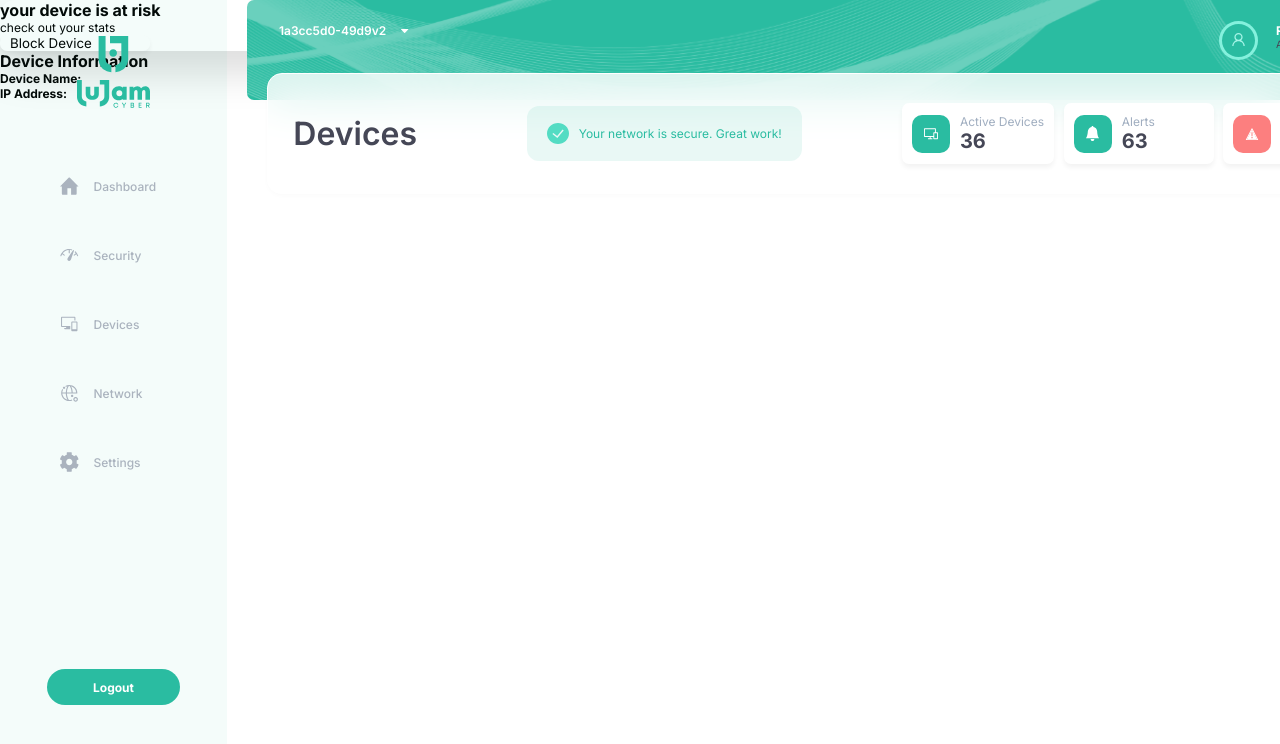
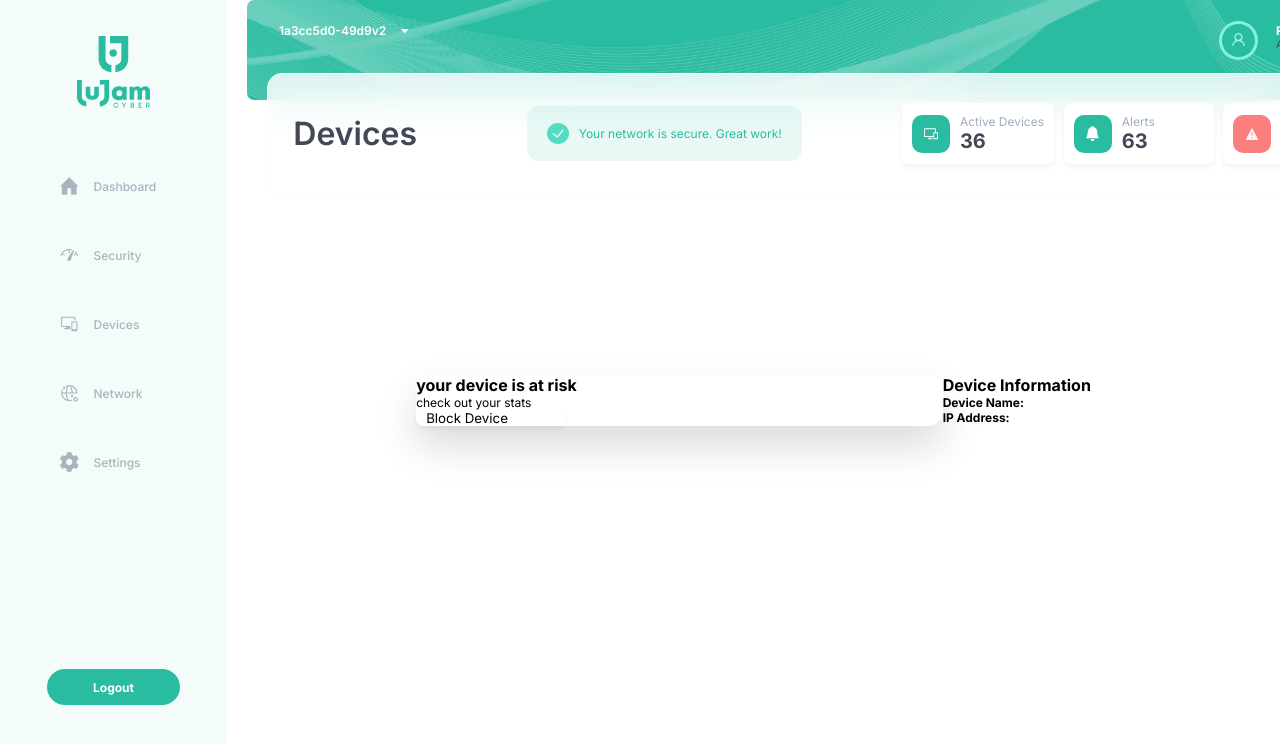
Before and after one commit to iKarans/jersey-client-project, a React (Create React App) app: page /device/Morris-PC in a window 1280 px wide. Shown: the top 744 px of the page. Built offline with nearby package versions, Linux system fonts and the light colour scheme.

Commit message:
amended device info styles

```diff
--- a/src/components/DeviceInfo/DeviceInfo.jsx
+++ b/src/components/DeviceInfo/DeviceInfo.jsx
@@ -7,8 +7,8 @@ const DeviceInfo = (props) => {
     return (
         <div className="device-info">
             <h4>Device Information</h4>
-            <p><b>Device Name:</b>{name}</p>
-            <p><b>IP Address:</b>{ipAddress}</p>
+            <p><b>Device Name:</b>{devices.name}</p>
+            <p><b>IP Address:</b>{devices.ipAddress}</p>
         </div>
     )
 }
--- a/src/containers/DevicesIndex/DevicesIndex.jsx
+++ b/src/containers/DevicesIndex/DevicesIndex.jsx
@@ -3,14 +3,15 @@ import { useParams } from 'react-router'
 import DeviceInfo from '../../components/DeviceInfo/DeviceInfo';
 import DeviceRisk from '../../components/DeviceRisk/DeviceRisk';
 import { devices } from "../../data/devices"
+import "./DevicesIndex.scss"
 
 const DevicesIndex = (props) => {
     const {type, brand, model, OS, ipAddress, lastActive, securityRisk } = props;
 
-    const { name } = useParams();
+    const { device } = useParams();
 
     return (
-        <div>
+        <div className="devices-index-container">
             <DeviceRisk title="your device is at risk" message="check out your stats"/>
             <DeviceInfo name={devices.name} />
         </div>
--- /dev/null
+++ b/src/containers/DevicesIndex/DevicesIndex.scss
@@ -0,0 +1,16 @@
+@use "../../assets/styles/variables" as *;
+@use "../../assets/styles/mixins" as *;
+
+.devices-index-container {
+
+    height: 100vh;
+    display: flex;
+    justify-content: center;
+    align-items: center;
+    margin-left: 227px;
+
+    @include mobile {
+      display: none;
+      height: 100vh;
+   }
+}
```
